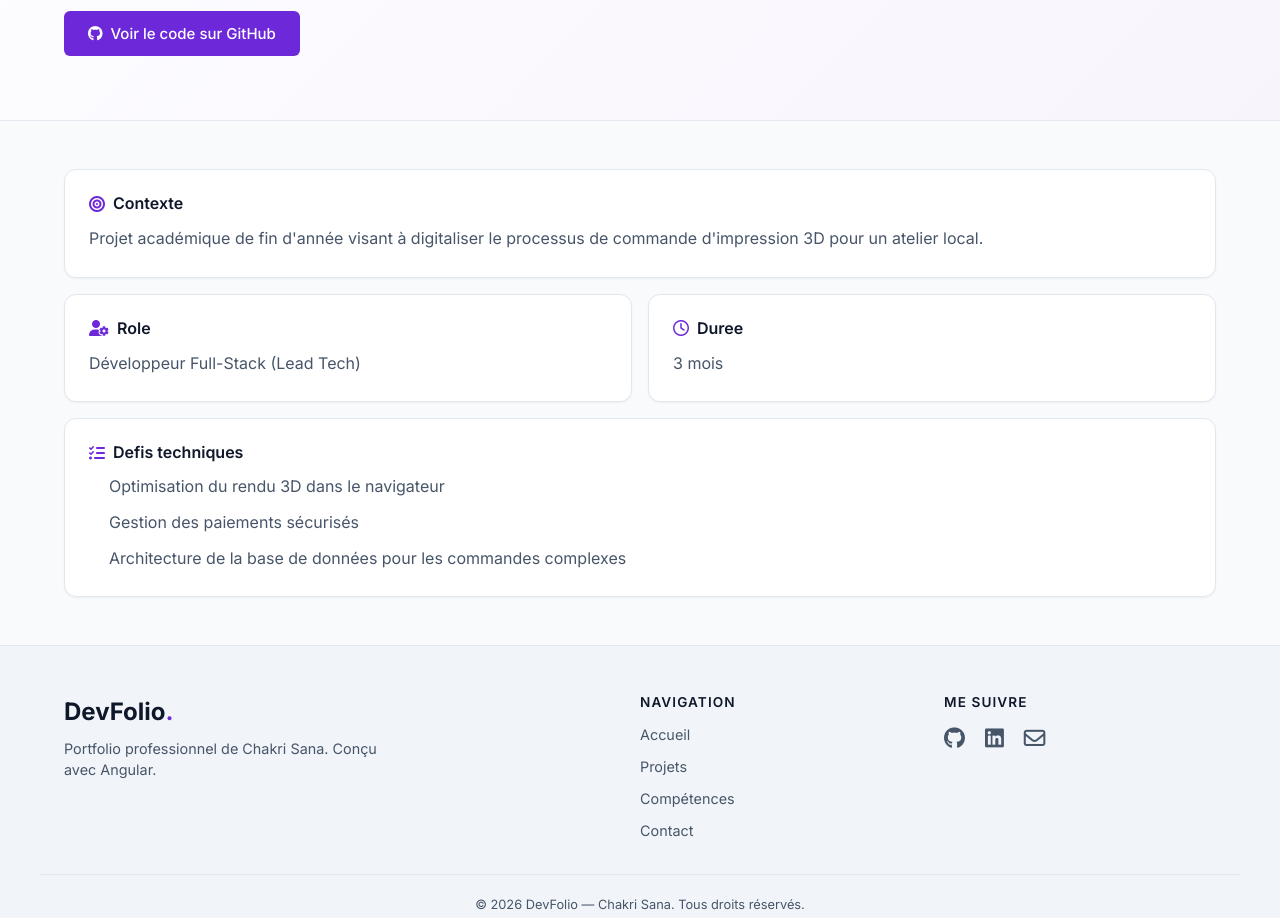
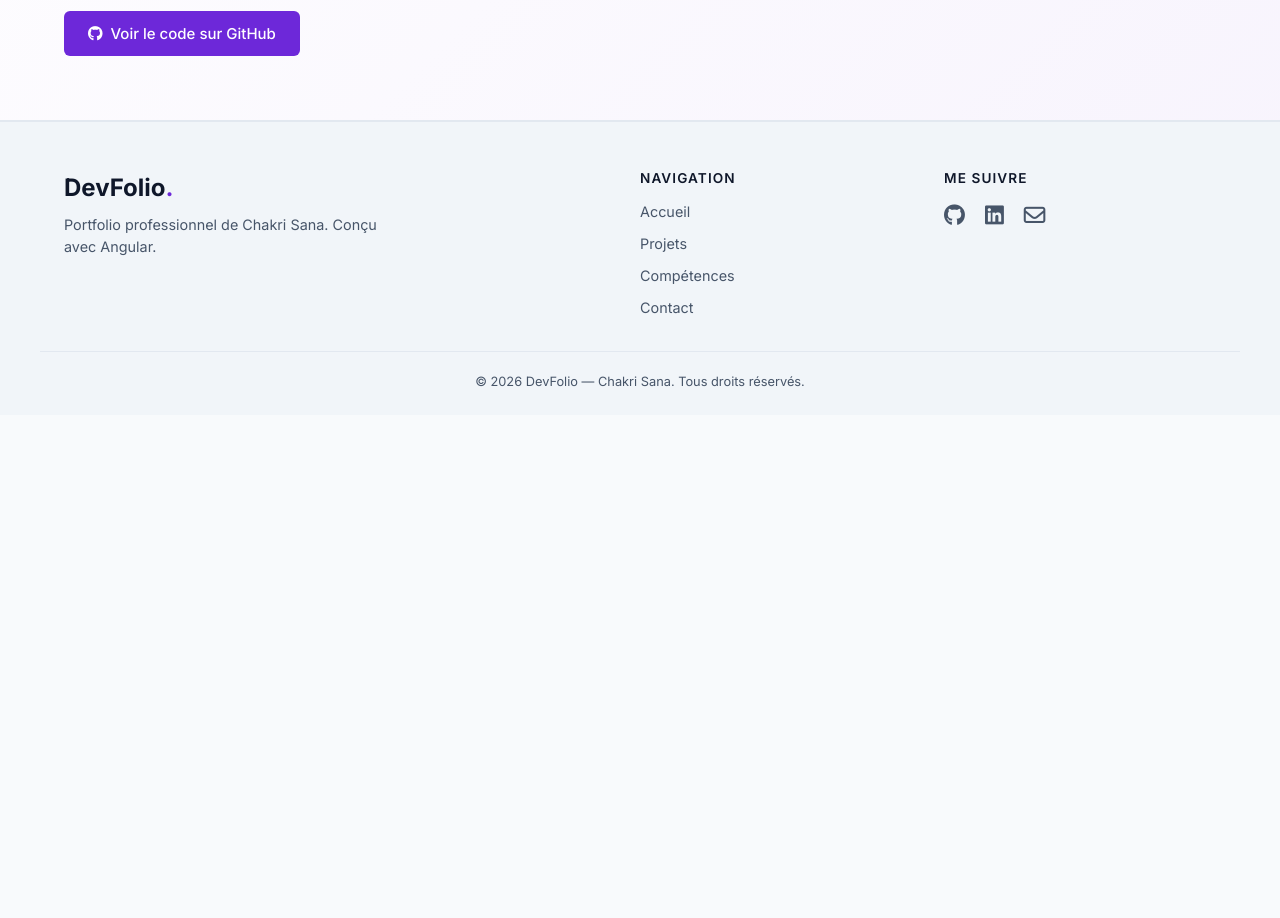
Before and after one commit to noureddine-oubraim/DevFolio, an Angular app: page /projet/1 in a window 1280 px wide. Shown: the part 820-1738 px from the top of the page. After the commit the page ends 1235 px from the top, so only its background shows below. Built offline with nearby package versions, Linux system fonts and the light colour scheme.

Commit message:
remove duplicate in project detail

```diff
--- a/src/app/components/public/project-detail/project-detail.component.html
+++ b/src/app/components/public/project-detail/project-detail.component.html
@@ -90,45 +90,7 @@
       </div>
     </div>
 
-    @if (proj.contexte || proj.role || proj.duree || (proj.defis?.length ?? 0) > 0) {
-      <div class="pd-details-section">
-        <div class="container">
-          <div class="pd-details-grid">
-            @if (proj.contexte) {
-              <section class="pd-detail-block pd-detail-wide">
-                <h2><i class="fa-solid fa-bullseye"></i> Contexte</h2>
-                <p>{{ proj.contexte }}</p>
-              </section>
-            }
 
-            @if (proj.role) {
-              <section class="pd-detail-block">
-                <h2><i class="fa-solid fa-user-gear"></i> Role</h2>
-                <p>{{ proj.role }}</p>
-              </section>
-            }
-
-            @if (proj.duree) {
-              <section class="pd-detail-block">
-                <h2><i class="fa-regular fa-clock"></i> Duree</h2>
-                <p>{{ proj.duree }}</p>
-              </section>
-            }
-
-            @if ((proj.defis?.length ?? 0) > 0) {
-              <section class="pd-detail-block pd-detail-wide">
-                <h2><i class="fa-solid fa-list-check"></i> Defis techniques</h2>
-                <ul class="pd-defis-list">
-                  @for (defi of proj.defis; track defi) {
-                    <li>{{ defi }}</li>
-                  }
-                </ul>
-              </section>
-            }
-          </div>
-        </div>
-      </div>
-    }
 
   } @else {
 
```
